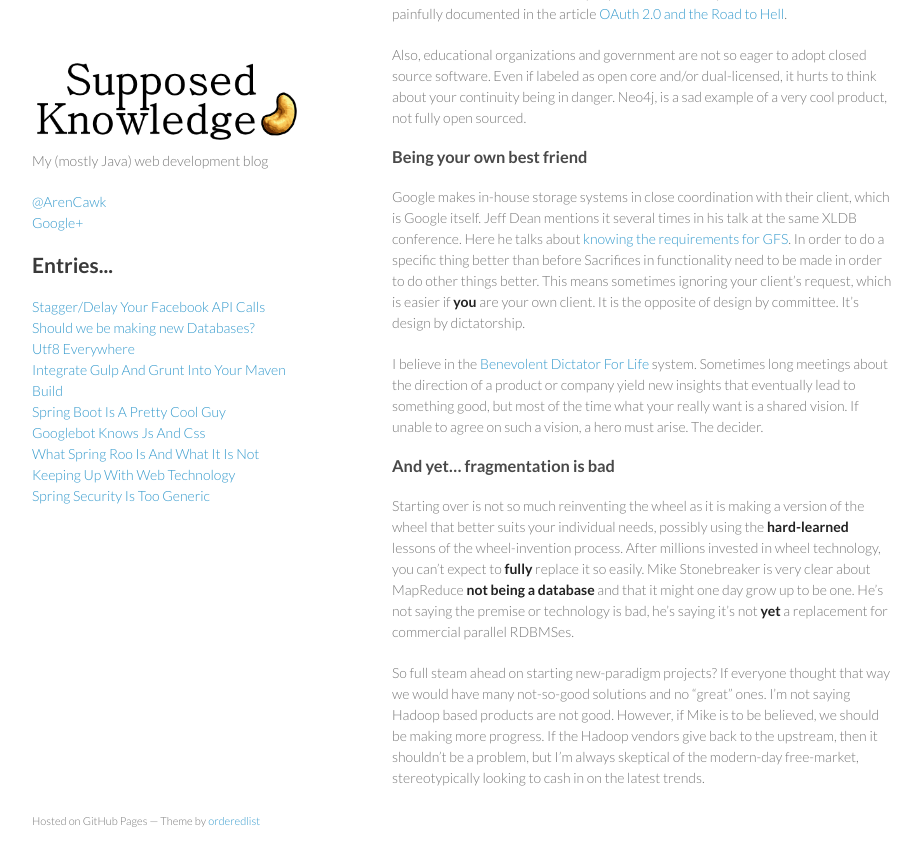
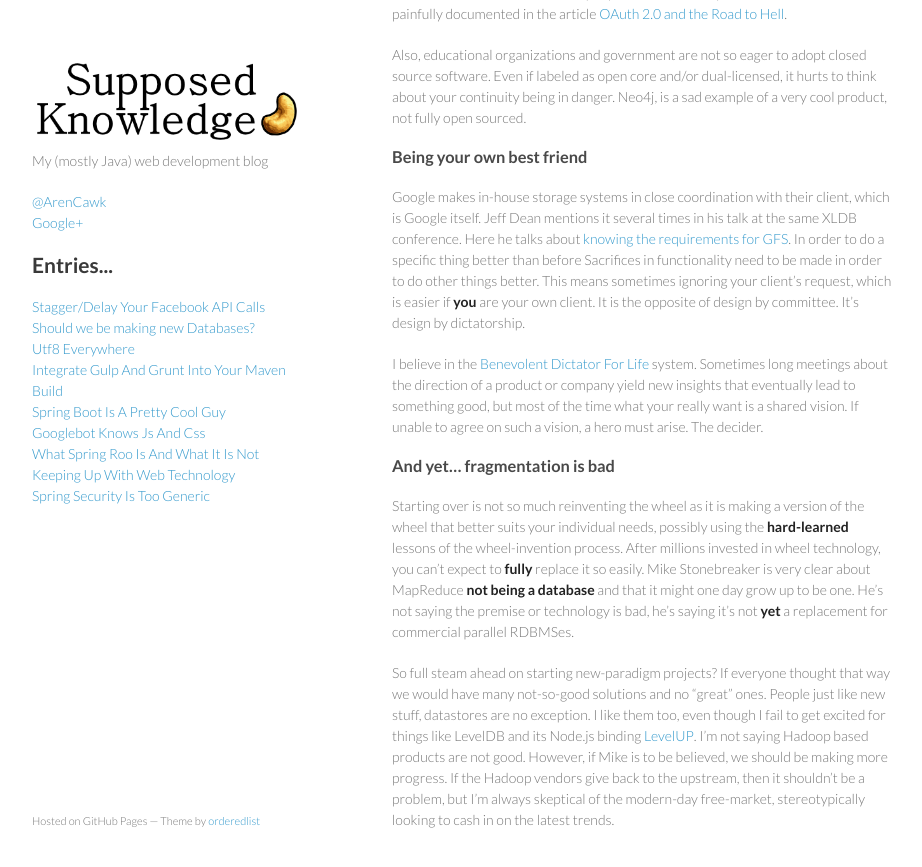
Before and after one commit to arienkock/arienkock.github.io, a Jekyll site: the page built from _posts/2014-07-23-should-we-build-more-databases.md, in a window 1280 px wide and 900 px high, scrolled down 603 px. Shown: the top 867 px of the window, without its empty margins (178-1100 px from the left). Built offline with Jekyll 4.4.1, drawn with Linux system fonts in a browser that asks for light colours.

Commit message:
Update 2014-07-23-should-we-build-more-databases.md

```diff
--- a/_posts/2014-07-23-should-we-build-more-databases.md
+++ b/_posts/2014-07-23-should-we-build-more-databases.md
@@ -20,4 +20,4 @@
 ###And yet... fragmentation is bad
 Starting over is not so much reinventing the wheel as it is making a version of the wheel that better suits your individual needs, possibly using the **hard-learned** lessons of the wheel-invention process. After millions  invested in wheel technology, you can't expect to **fully** replace it so easily. Mike Stonebreaker is very clear about MapReduce **not being a database** and that it might one day grow up to be one. He's not saying the premise or technology is bad, he's saying it's not **yet** a replacement for commercial parallel RDBMSes.
 
-So full steam ahead on starting new-paradigm projects? If everyone thought that way we would have many not-so-good solutions and no "great" ones. I'm not saying Hadoop based products are not good. However, if Mike is to be believed, we should be making more progress. If the Hadoop vendors give back to the upstream, then it shouldn't be a problem, but I'm always skeptical of the modern-day free-market, stereotypically looking to cash in on the latest trends.
+So full steam ahead on starting new-paradigm projects? If everyone thought that way we would have many not-so-good solutions and no "great" ones. People just like new stuff, datastores are no exception. I like them too, even though I fail to get excited for things like LevelDB and its Node.js binding [LevelUP](https://github.com/rvagg/node-levelup). I'm not saying Hadoop based products are not good. However, if Mike is to be believed, we should be making more progress. If the Hadoop vendors give back to the upstream, then it shouldn't be a problem, but I'm always skeptical of the modern-day free-market, stereotypically looking to cash in on the latest trends.
```
